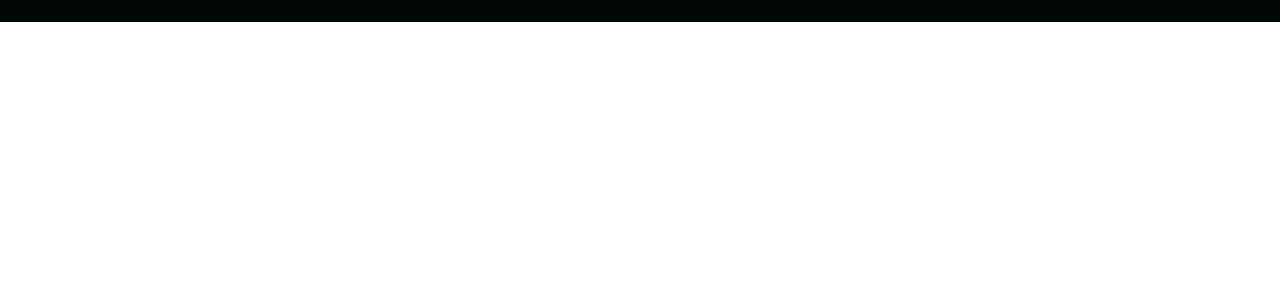
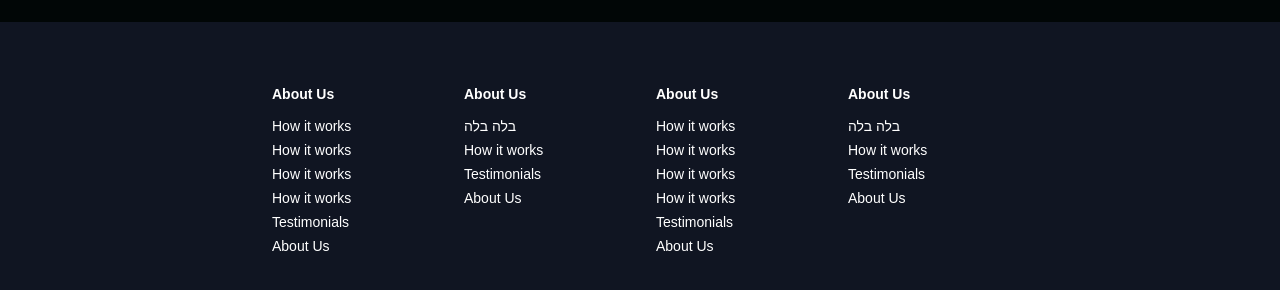
Before and after one commit to NaomiMa/web-plants, a React (Create React App) app: page / in a window 1280 px wide. Shown: the part 1658-1948 px from the top of the page. Before the commit the page ends 1680 px from the top, so only its background shows below. Built offline with nearby package versions, Linux system fonts and the light colour scheme.

Commit message:
Footer
Add footer

```diff
--- a/package.json
+++ b/package.json
@@ -12,6 +12,7 @@
     "react-router-dom": "^6.2.2",
     "react-scripts": "5.0.0",
     "react-scroll": "^1.8.5",
+    "react-switch": "^6.0.0",
     "styled-components": "^5.3.3",
     "web-vitals": "^2.1.4"
   },
--- a/src/App.js
+++ b/src/App.js
@@ -1,11 +1,18 @@
 import React from "react";
 import "./App.css";
-import {BrowserRouter as Router} from 'react-router-dom'
+import { BrowserRouter as Router, Routes, Route } from "react-router-dom";
 import Home from "./pages";
+import SinginPage from "./pages/singin";
+
 
 function App() {
   return (
     <Router>
+
+      <Routes>
+        <Route path="/" component={Home} exact />
+        <Route path="/singin" component={SinginPage} exact />
+      </Routes>
       <Home />
     </Router>
   );
--- /dev/null
+++ b/src/components/Footer/FooterElements.js
@@ -0,0 +1,62 @@
+import styled from "styled-components";
+import { Link } from "react-router-dom";
+
+export const FooterContainer = styled.footer`
+  background-color: #101522;
+`;
+export const FooterWrap = styled.div`
+  padding: 48px 24px;
+  display: flex;
+  flex-direction: column;
+  justify-content: center;
+  align-items: center;
+  max-width: 1100px;
+  margin: 0 auto;
+`;
+export const FooterLinksContainer = styled.div`
+  display: flex;
+  justify-content: center;
+
+  @media screen and (max-width: 820px) {
+    padding-top: 32px;
+  }
+`;
+export const FooterLinksWrapper = styled.div`
+  display: flex;
+
+  @media screen and (max-width: 820px) {
+    flex-direction: column;
+  }
+`;
+export const FooterLinksItems = styled.div`
+  display: flex;
+  flex-direction: column;
+  align-items: flex-start;
+  margin: 16px;
+  text-align: left;
+  width: 160px;
+  box-sizing: border-box;
+  color: #fff;
+
+  @media screen and (max-width: 420px) {
+    margin: 0;
+    padding: 10px;
+    width: 100%;
+  }
+`;
+export const FooterLinksTitle = styled.h1`
+  font-size: 14px;
+  margin-bottom: 16px;
+`;
+
+export const FooterLink = styled(Link)`
+  color: #fff;
+  text-decoration: none;
+  margin-bottom: 0.5rem;
+  font-size: 14px;
+
+  &: hover {
+    color: #01bf71;
+    transition: 0.3s ease-out;
+  }
+`;
--- /dev/null
+++ b/src/components/Footer/index.js
@@ -0,0 +1,59 @@
+import React from "react";
+import {
+  FooterContainer,
+  FooterWrap,
+  FooterLinksContainer,
+  FooterLinksWrapper,
+  FooterLinksItems,
+  FooterLinksTitle,
+  FooterLink,
+} from "./FooterElements";
+
+const Footer = () => {
+  return (
+    <FooterContainer>
+      <FooterWrap>
+        <FooterLinksContainer>
+          <FooterLinksWrapper>
+            <FooterLinksItems>
+              <FooterLinksTitle>About Us</FooterLinksTitle>
+              <FooterLink to="/singin">How it works</FooterLink>
+              <FooterLink to="/singin">How it works</FooterLink>
+              <FooterLink to="/singin">How it works</FooterLink>
+              <FooterLink to="/singin">How it works</FooterLink>
+              <FooterLink to="/singin">Testimonials</FooterLink>
+              <FooterLink to="/singin">About Us</FooterLink>
+            </FooterLinksItems>
+            <FooterLinksItems>
+              <FooterLinksTitle>About Us</FooterLinksTitle>
+              <FooterLink to="/singin">בלה בלה</FooterLink>
+              <FooterLink to="/singin">How it works</FooterLink>
+              <FooterLink to="/singin">Testimonials</FooterLink>
+              <FooterLink to="/singin">About Us</FooterLink>
+            </FooterLinksItems>
+                  </FooterLinksWrapper>
+                  <FooterLinksWrapper>
+            <FooterLinksItems>
+              <FooterLinksTitle>About Us</FooterLinksTitle>
+              <FooterLink to="/singin">How it works</FooterLink>
+              <FooterLink to="/singin">How it works</FooterLink>
+              <FooterLink to="/singin">How it works</FooterLink>
+              <FooterLink to="/singin">How it works</FooterLink>
+              <FooterLink to="/singin">Testimonials</FooterLink>
+              <FooterLink to="/singin">About Us</FooterLink>
+            </FooterLinksItems>
+            <FooterLinksItems>
+              <FooterLinksTitle>About Us</FooterLinksTitle>
+              <FooterLink to="/singin">בלה בלה</FooterLink>
+              <FooterLink to="/singin">How it works</FooterLink>
+              <FooterLink to="/singin">Testimonials</FooterLink>
+              <FooterLink to="/singin">About Us</FooterLink>
+            </FooterLinksItems>
+          </FooterLinksWrapper>
+        </FooterLinksContainer>
+      </FooterWrap>
+    </FooterContainer>
+  );
+};
+
+export default Footer;
--- a/src/pages/index.js
+++ b/src/pages/index.js
@@ -1,4 +1,5 @@
 import React, {useState} from 'react'
+import Footer from '../components/Footer'
 import HeroSection from '../components/HeroSection'
 
 import Navbar from '../components/Navbar'
@@ -18,6 +19,7 @@
           <Navbar toggle={toggle} />
           <HeroSection />
           <Plants />
+          <Footer/>
       </>
   )
 }
--- /dev/null
+++ b/src/pages/singin.js
@@ -0,0 +1,11 @@
+import React from 'react'
+
+const SinginPage = () => {
+  return (
+      <div>
+          <h1>Sing in page</h1>
+      </div>
+  )
+}
+
+export default SinginPage;
```
Also changed, not shown: 1 other file (tests, documents, lock files or other folders).
